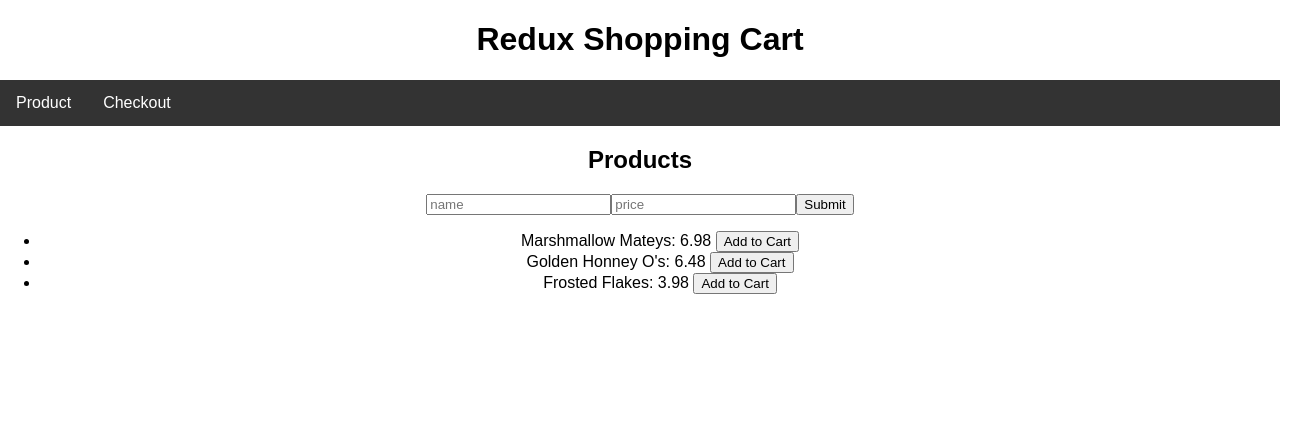
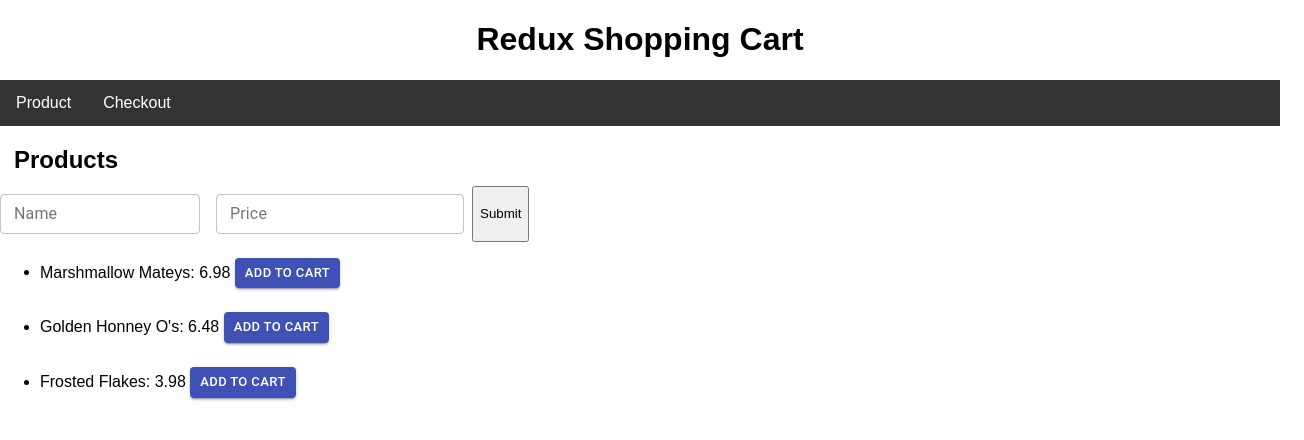
Before and after one commit to kevinanderson7/redux-shopping-cart, a React (Create React App) app: page /#/ in a window 1280 px wide. Shown: the top 440 px of the page, 1304 px wide, since content can reach past the window. Built offline with nearby package versions, Linux system fonts and the light colour scheme.

Commit message:
changing styling around with material ui

```diff
--- a/package.json
+++ b/package.json
@@ -3,6 +3,7 @@
   "version": "0.1.0",
   "private": true,
   "dependencies": {
+    "@material-ui/core": "^4.11.0",
     "react": "^16.4.2",
     "react-dom": "^16.4.2",
     "react-redux": "^6.0.0",
--- a/src/components/ProductForm/ProductForm.js
+++ b/src/components/ProductForm/ProductForm.js
@@ -1,5 +1,9 @@
 import React, { Component } from 'react';
 import { connect } from 'react-redux';
+import Grid from '@material-ui/core/Grid';
+import Container from '@material-ui/core/Container';
+import TextField from '@material-ui/core/TextField';
+import Button from '@material-ui/core/Button';
 
 class ProductForm extends Component {
   // You will need to keep this state in this component
@@ -40,17 +44,29 @@ class ProductForm extends Component {
   render() {
     return (
       <form onSubmit={this.addProduct}>
-        <input
+        <Grid container spacing={2}>
+          <Grid item xs={2}>
+            <TextField
+              label="Name"
+              id="outlined-size-small"
+              variant="outlined"
+              size="small"
               onChange={this.handleNameChange}
               type="text"
-          placeholder="name"
             />
-        <input
+          </Grid>
+          <Grid item>
+            <TextField
+              label="Price"
+              id="outlined-size-small"
+              variant="outlined"
+              size="small"
               onChange={this.handlePriceChange}
               type="text"
-          placeholder="price"
             />
+          </Grid>
           <input type="submit" value="Submit" />
+        </Grid>
       </form>
     );
   }
--- a/src/components/ProductListItem/ProductListItem.js
+++ b/src/components/ProductListItem/ProductListItem.js
@@ -1,5 +1,8 @@
 import React, { Component } from 'react';
 import { connect } from 'react-redux';
+import Button from '@material-ui/core/Button';
+import Grid from '@material-ui/core/Grid';
+
 class ProductListItem extends Component {
   addProductToCart = () => {
     console.log(this.props.product);
@@ -12,10 +15,23 @@ class ProductListItem extends Component {
 
   render() {
     return (
-      <li>
-        {this.props.product.name}: {this.props.product.price}{' '}
-        <button onClick={this.addProductToCart}>Add to Cart</button>
-      </li>
+      <div>
+        <Grid container spacing={6}>
+          <Grid item>
+            <li>
+              {this.props.product.name}: {this.props.product.price}{' '}
+              <Button
+                variant="contained"
+                color="primary"
+                size="small"
+                onClick={this.addProductToCart}
+              >
+                Add to Cart
+              </Button>
+            </li>
+          </Grid>
+        </Grid>
+      </div>
     );
   }
 }
--- a/src/index.css
+++ b/src/index.css
@@ -1,5 +1,10 @@
 body {
-  margin: 0;
+  margin: 0px;
   padding: 0;
   font-family: sans-serif;
 }
+
+h2 {
+  text-align: left;
+  margin-left: 14px;
+}
```
Also changed, not shown: 1 other file (tests, documents, lock files or other folders). Lines whose indentation alone changed are shown as unchanged.
